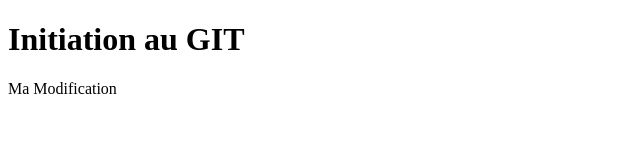
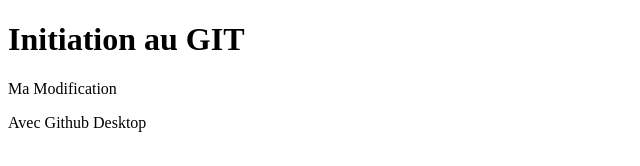
Before and after one commit to MadhushiP/girlspower, a plain HTML site: page index.html in a window 1280 px wide. Shown: the whole page, without its empty margins (0-640 px from the left). Drawn offline with Linux system fonts and the light colour scheme.

Commit message:
Update desktop
J'ai rajouté un paragraphe pour l'utilisation de Github Desktop

```diff
--- a/index.html
+++ b/index.html
@@ -10,6 +10,7 @@
   <body>
     <h1>Initiation au GIT</h1>
     <p>Ma Modification</p>
+    <p>Avec Github Desktop</p>
     <script src="js/app.js"></script>
   </body>
 </html>
```
